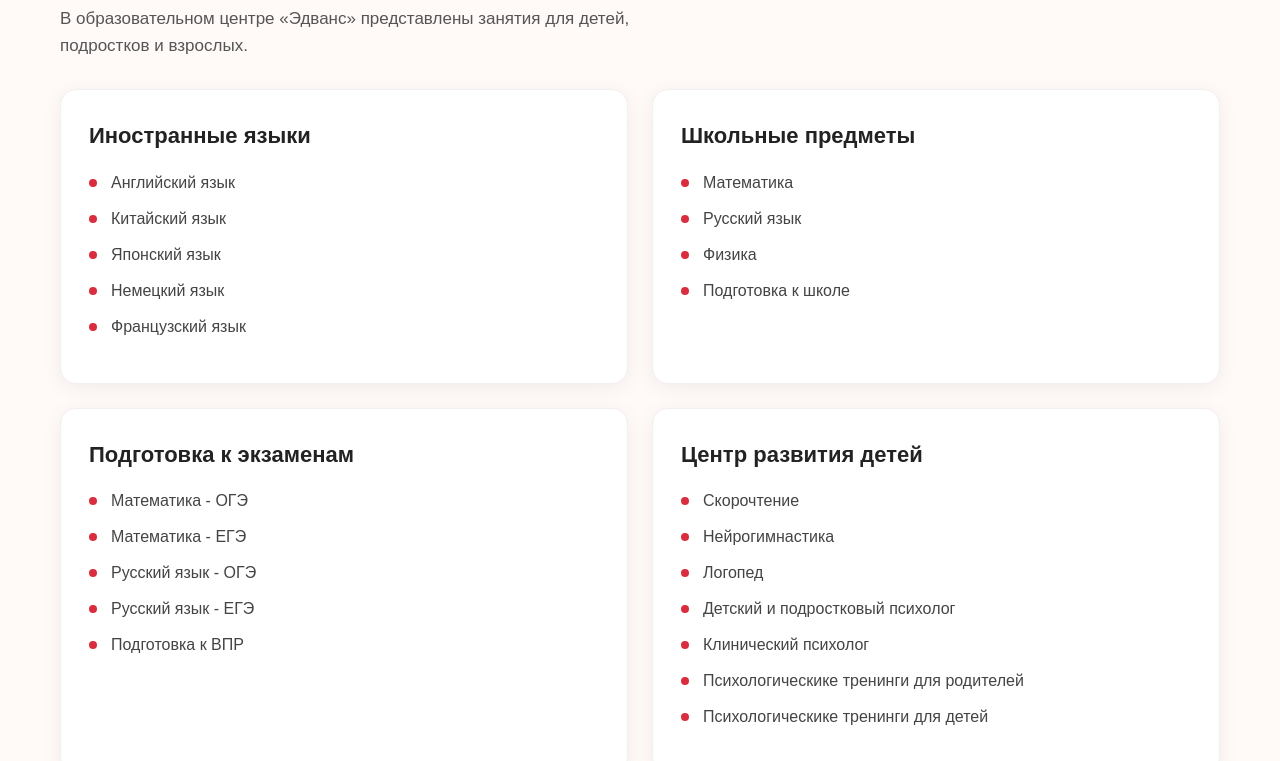
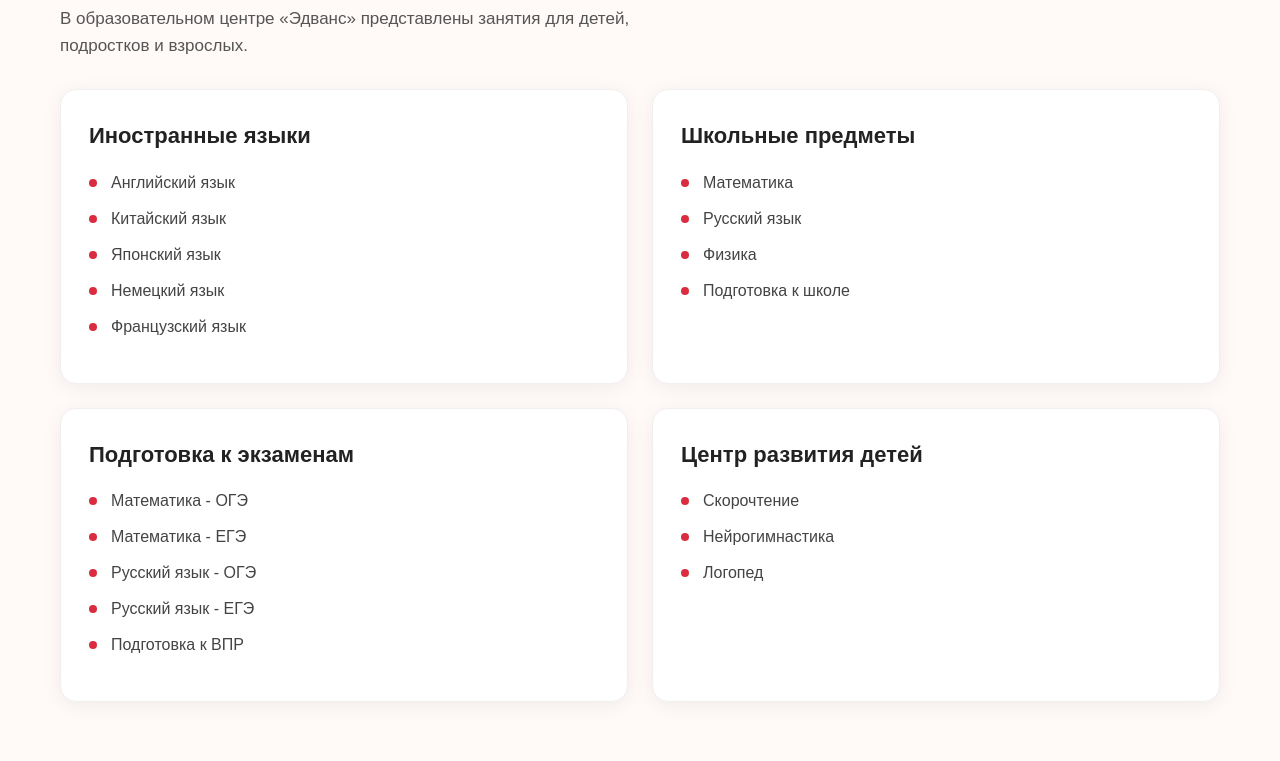
Before and after one commit to h2fr2sorry-cpu/advance, a plain HTML site: page directions.html in a window 1280 px wide. Shown: the part 223-984 px from the top of the page. Drawn offline with Linux system fonts and the light colour scheme.

Commit message:
Remove psychologist services from directions
Removed several psychologist-related services from the list.

```diff
--- a/directions.html
+++ b/directions.html
@@ -113,10 +113,6 @@
                                 <li>Скорочтение</li>
                                 <li>Нейрогимнастика</li>
                                 <li>Логопед</li>
-                                <li>Детский и подростковый психолог</li>
-                                <li>Клинический психолог</li>
-                                <li>Психологическике тренинги для родителей</li>
-                                <li>Психологическике тренинги для детей</li>
                             </ul>
                         </div>
 
```
